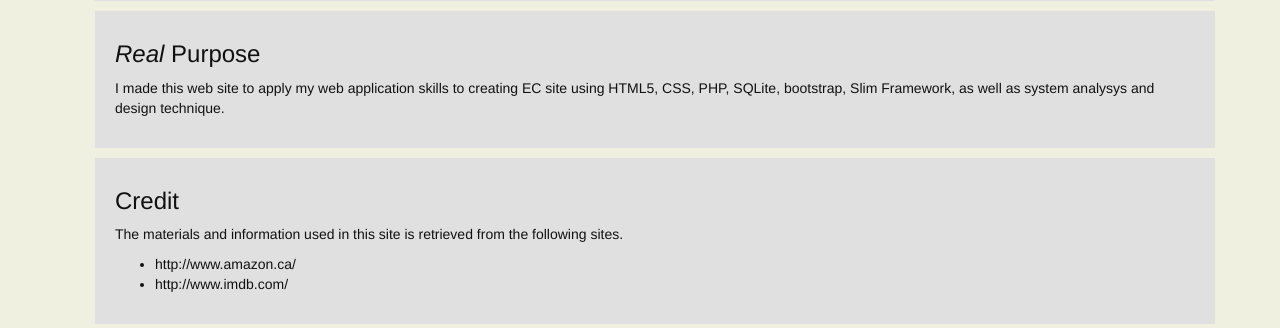
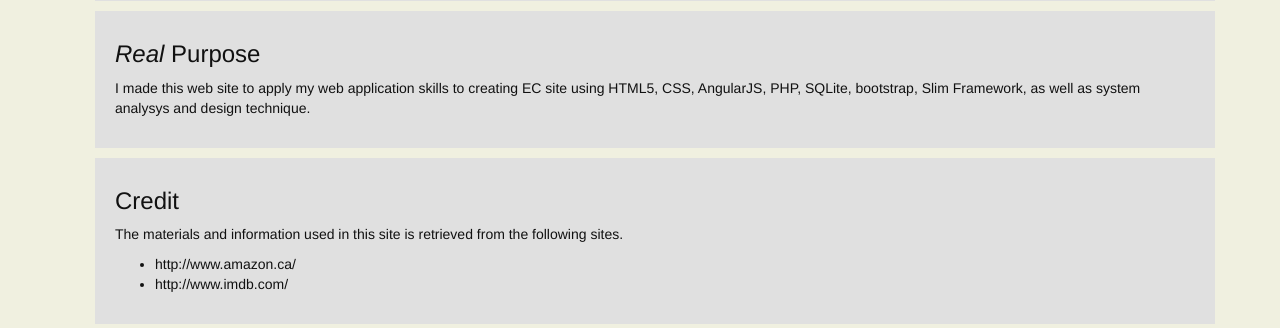
Before and after one commit to iwatake2222/EcSiteDvdShop, a PHP site: template views/about.phtml in a window 1280 px wide. Shown: the part 228-556 px from the top of the page. Run offline with PHP 8.4, Linux system fonts and the light colour scheme; the template is opened without the code that fills it, so the values that code supplies are empty; some libraries are stand-ins or nearby versions.

Commit message:
fixed about

```diff
--- a/views/about.phtml
+++ b/views/about.phtml
@@ -11,7 +11,7 @@
 
 	<article>
 		<h3><em>Real</em> Purpose</h3>
-		<p>I made this web site to apply my web application skills to creating EC site using HTML5, CSS, PHP, SQLite, bootstrap, Slim Framework, as well as system analysys and design technique.</p>
+		<p>I made this web site to apply my web application skills to creating EC site using HTML5, CSS, AngularJS, PHP, SQLite, bootstrap, Slim Framework, as well as system analysys and design technique.</p>
 	</article>
 
 	<article>
```
